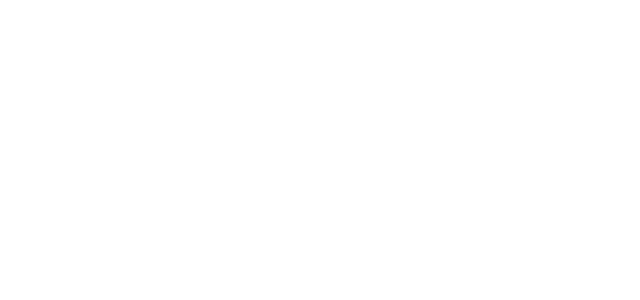
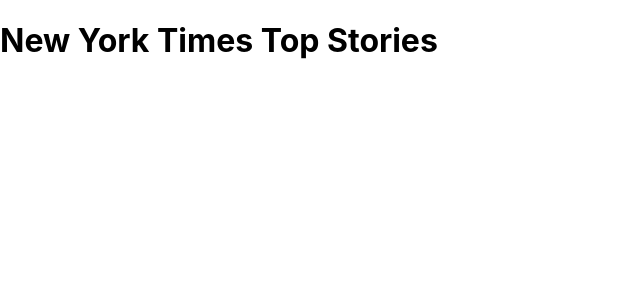
Before and after one commit to jasmyn2244/ny-times-top-stories, a React (Create React App) app: page / in a window 1280 px wide. Before the commit this address had no page. Shown: the top 300 px of the page, without its empty margins (0-640 px from the left). Built offline with nearby package versions, Linux system fonts and the light colour scheme.

Commit message:
Add Header

```diff
--- a/src/App.js
+++ b/src/App.js
@@ -1,12 +1,17 @@
 import logo from './logo.svg';
 import './App.css';
 import { Routes, Route } from 'react-router-dom'
+import Header from './Components/Header'
 
 function App() {
   return (
-    <Routes>
+    <>
+      <Header />
+      <Routes>
 
-    </Routes>
+
+      </Routes>
+    </>
   );
 }
 
--- /dev/null
+++ b/src/Components/Header.js
@@ -0,0 +1,8 @@
+import React from 'react'
+
+const Header = () => {
+  return (
+    <h1>New York Times Top Stories</h1>
+  )
+}
+export default Header
```
